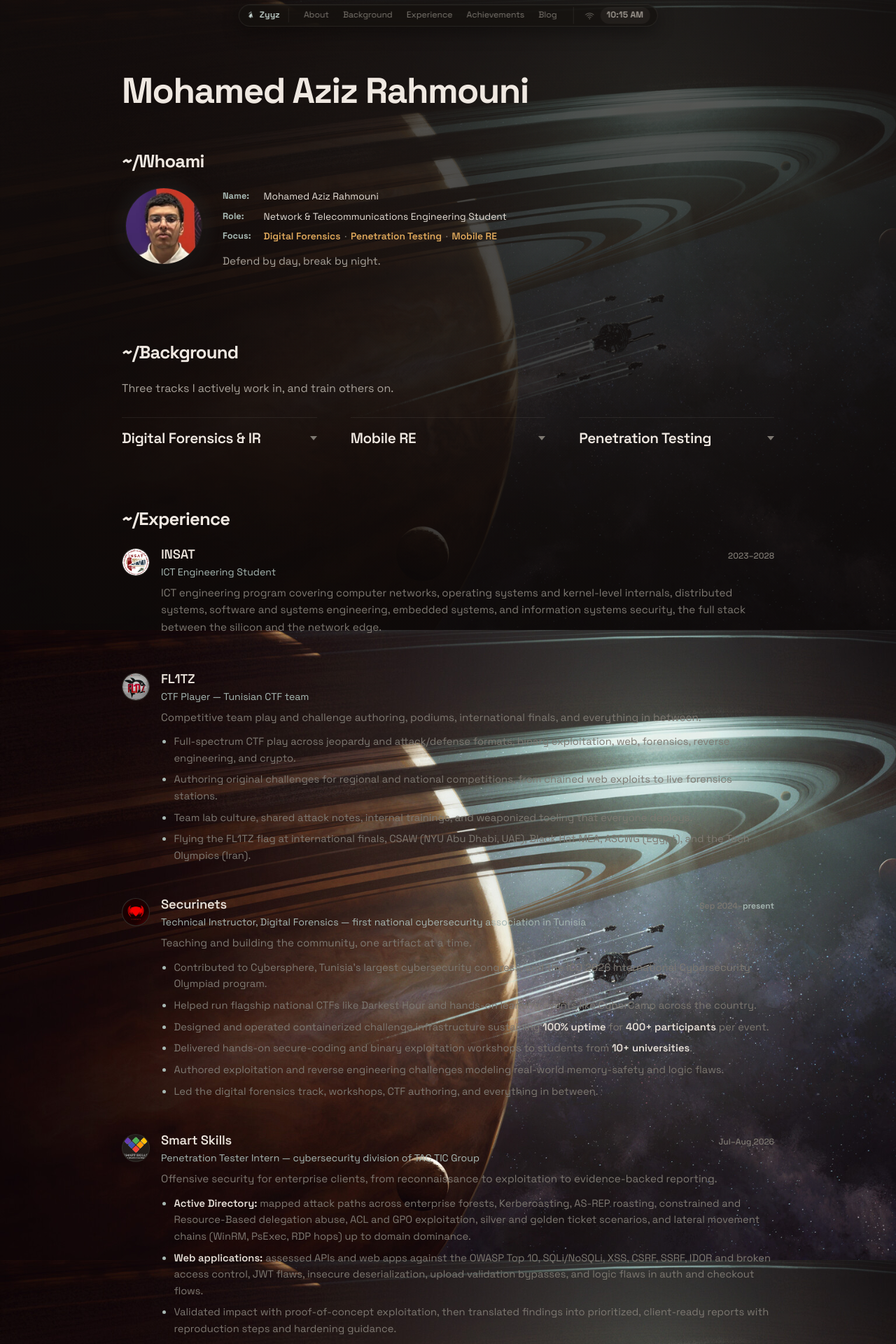
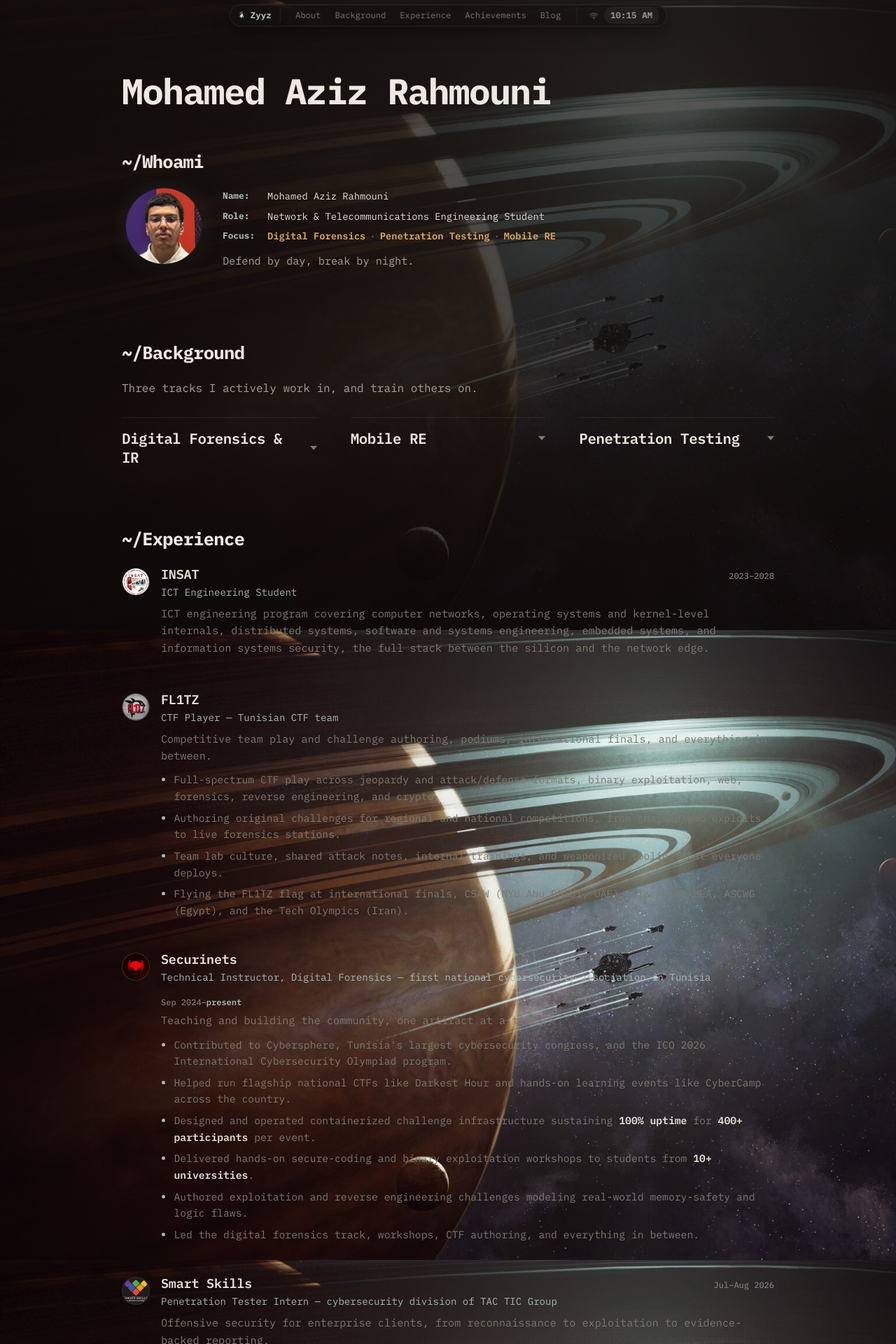
Before and after one commit to 0xZyyz/0xZyyz.github.io, a Jekyll site: the page built from index.html, in a window 1280 px wide. Shown: the top 1920 px of the page at 70% size. Built offline with Jekyll 4.4.1, drawn with Linux system fonts in a browser that asks for light colours.

Commit message:
Switch font to IBM Plex Mono

```diff
--- a/_layouts/default.html
+++ b/_layouts/default.html
@@ -16,7 +16,7 @@
     <link rel="apple-touch-icon" sizes="180x180" href="{{ '/assets/icons/apple-touch-icon.png' | relative_url }}">
     <link rel="preconnect" href="https://fonts.googleapis.com">
     <link rel="preconnect" href="https://fonts.gstatic.com" crossorigin>
-    <link href="https://fonts.googleapis.com/css2?family=Space+Grotesk:wght@400;500;600;700&display=swap" rel="stylesheet">
+    <link href="https://fonts.googleapis.com/css2?family=IBM+Plex+Mono:ital,wght@0,400;0,500;0,600;0,700;1,400&display=swap" rel="stylesheet">
     <link rel="stylesheet" href="{{ '/style.css' | relative_url }}">
   </head>
   <body>
--- a/style.css
+++ b/style.css
@@ -26,8 +26,8 @@
   --shadow: 0 4px 16px rgba(0, 0, 0, 0.28);
   --shadow-lg: 0 12px 32px rgba(0, 0, 0, 0.45);
 
-  --mono: 'Space Grotesk', 'Inter', system-ui, -apple-system, 'Segoe UI', Roboto, 'Helvetica Neue', sans-serif;
-  --sans: 'Space Grotesk', 'Inter', system-ui, -apple-system, 'Segoe UI', Roboto, 'Helvetica Neue', sans-serif;
+  --mono: 'IBM Plex Mono', ui-monospace, 'SF Mono', 'Cascadia Code', Menlo, Consolas, monospace;
+  --sans: 'IBM Plex Mono', ui-monospace, 'SF Mono', 'Cascadia Code', Menlo, Consolas, monospace;
 
   --bar-bg: rgba(20, 17, 15, 0.72);
 
```
